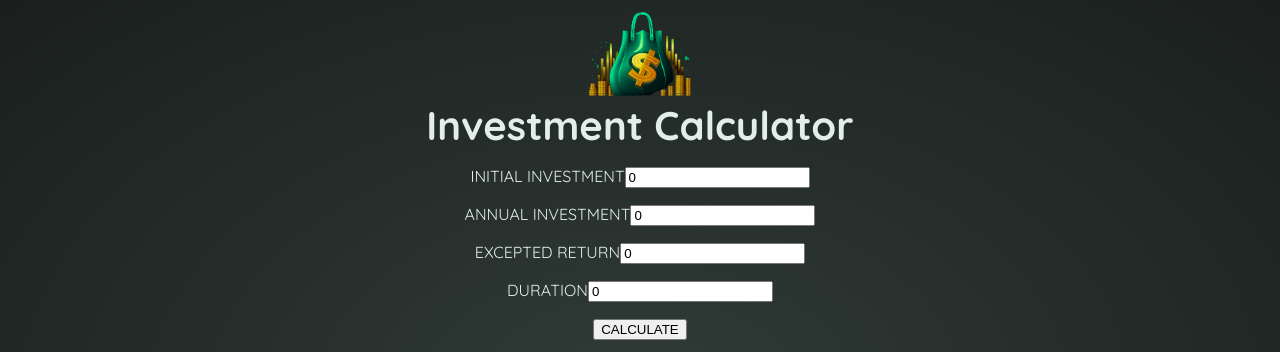
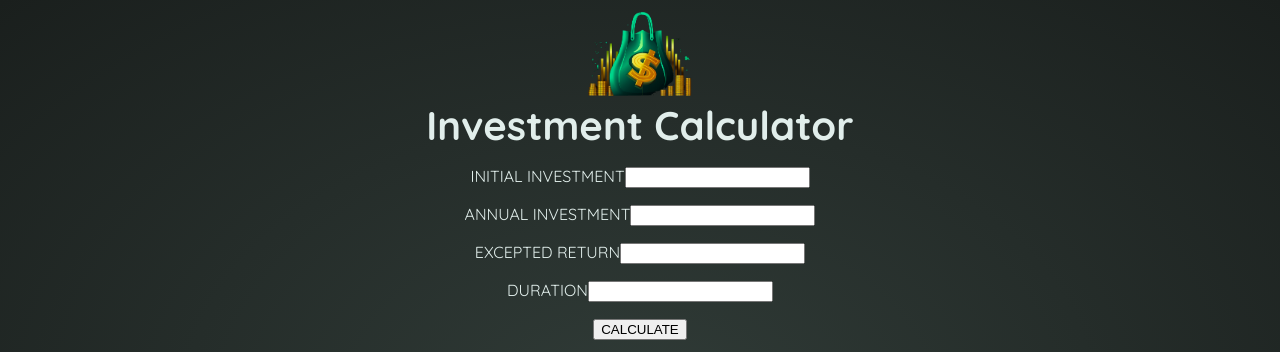
Before and after one commit to wulin-no2/investment-calculator-angular-exercise, an Angular app: page / in a window 1280 px wide. Shown: the top 352 px of the page. Built offline with nearby package versions, Linux system fonts and the light colour scheme.

Commit message:
Changing input from text to number

```diff
--- a/src/app/app.component.ts
+++ b/src/app/app.component.ts
@@ -12,8 +12,8 @@ import { InvestService } from './invest.service';
   imports: [HeaderComponent, CalculatorComponent, InvestTableComponent],
 })
 export class AppComponent {
-  annualData: AnnualDataPoint[] = [];
   constructor(private investService: InvestService) {}
+  annualData: AnnualDataPoint[] = this.investService.getAnnualData();
 
   onCalculate(enteredData: EnteredData) {
     this.annualData =
--- a/src/app/calculator/calculator.component.html
+++ b/src/app/calculator/calculator.component.html
@@ -3,20 +3,18 @@
     <p>
       <label for="initial-investment">INITIAL INVESTMENT</label>
       <input
-        type="text"
+        type="number"
         name="initial-investment"
         id="initial-investment"
-        placeholder="0"
         [(ngModel)]="enteredInitial"
       />
     </p>
     <p>
       <label for="annual-investment">ANNUAL INVESTMENT</label>
       <input
-        type="text"
+        type="number"
         name="annual-investment"
         id="annual-investment"
-        placeholder="0"
         [(ngModel)]="enteredAnnual"
       />
     </p>
@@ -24,20 +22,19 @@
     <p>
       <label for="excepted-return">EXCEPTED RETURN</label>
       <input
-        type="text"
+        type="number"
         name="excepted-return"
         id="excepted-return"
-        placeholder="0"
+        step="any"
         [(ngModel)]="enteredExpReturn"
       />
     </p>
     <p>
       <label for="duration">DURATION</label>
       <input
-        type="text"
+        type="number"
         name="duration"
         id="duration"
-        placeholder="10"
         [(ngModel)]="enteredDuration"
       />
     </p>
--- a/src/app/calculator/calculator.component.ts
+++ b/src/app/calculator/calculator.component.ts
@@ -10,17 +10,17 @@ import { EnteredData } from '../calculator.model';
   styleUrl: './calculator.component.css',
 })
 export class CalculatorComponent {
-  enteredInitial = 0;
-  enteredAnnual = 0;
-  enteredExpReturn = 0;
-  enteredDuration = 0;
+  enteredInitial: number | null = null;
+  enteredAnnual: number | null = null;
+  enteredExpReturn: number | null = null;
+  enteredDuration: number | null = null;
   @Output() result = new EventEmitter<EnteredData>();
   onSubmit() {
     this.result.emit({
-      initialInvestment: this.enteredInitial,
-      annualInvestment: this.enteredAnnual,
-      duration: this.enteredDuration,
-      expectedReturn: this.enteredExpReturn,
+      initialInvestment: this.enteredInitial ?? 0,
+      annualInvestment: this.enteredAnnual ?? 0,
+      duration: this.enteredDuration ?? 0,
+      expectedReturn: this.enteredExpReturn ?? 0,
     });
   }
 }
--- a/src/app/invest-table/invest-table.component.html
+++ b/src/app/invest-table/invest-table.component.html
@@ -10,15 +10,12 @@
     @for (annual of annualData; track annualData?.length) {
       <tr>
         <td>{{annual.year}}</td>
-        <td>{{annual.valueEndOfYear}}</td>
-        <td>{{annual.interest}}</td>
-        <td>{{annual.totalInterest}}</td>
-        <td>{{annual.totalAmountInvested}}</td>
+        <td>$ {{annual.valueEndOfYear | number: '1.2-2'}}</td>
+        <td>$ {{annual.interest | number: '1.2-2' }} </td>
+        <td>$ {{annual.totalInterest | number: '1.2-2'}}</td>
+        <td>$ {{annual.totalAmountInvested | number: '1.2-2'}}</td>
       </tr>
 
     }
-
-
-
   </table>
 </div>
--- a/src/app/invest-table/invest-table.component.ts
+++ b/src/app/invest-table/invest-table.component.ts
@@ -1,10 +1,12 @@
 import { Component, Input } from '@angular/core';
 import { AnnualDataPoint } from '../calculator.model';
+import { FormsModule } from '@angular/forms';
+import { CommonModule } from '@angular/common';
 
 @Component({
   selector: 'app-invest-table',
   standalone: true,
-  imports: [],
+  imports: [CommonModule],
   templateUrl: './invest-table.component.html',
   styleUrl: './invest-table.component.css',
 })
--- a/src/app/invest.service.ts
+++ b/src/app/invest.service.ts
@@ -27,6 +27,12 @@ export class InvestService {
           enteredData.initialInvestment + enteredData.annualInvestment * year,
       });
     }
+    localStorage.setItem('annualData',JSON.stringify(this.annualData));
+    return this.annualData;
+  }
+  getAnnualData(){
+    const temp = localStorage.getItem('annualData');
+    if(temp) this.annualData = JSON.parse(temp);
     return this.annualData;
   }
 }
```
Also changed, not shown: src/investment-results.ts (deleted, +0 -26 lines).
